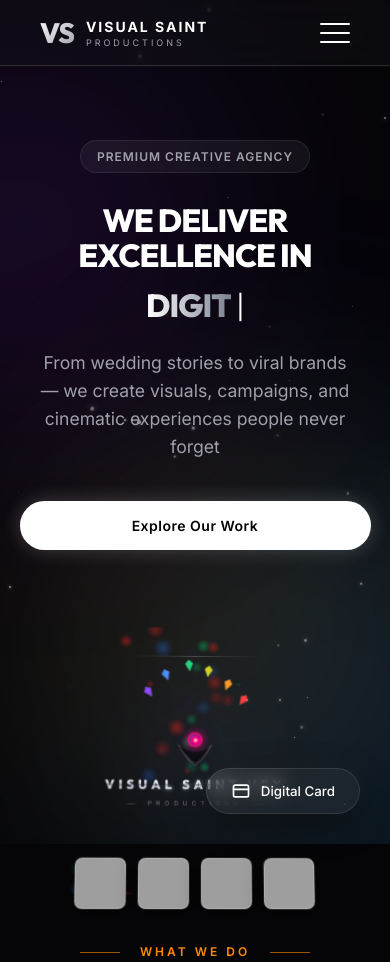
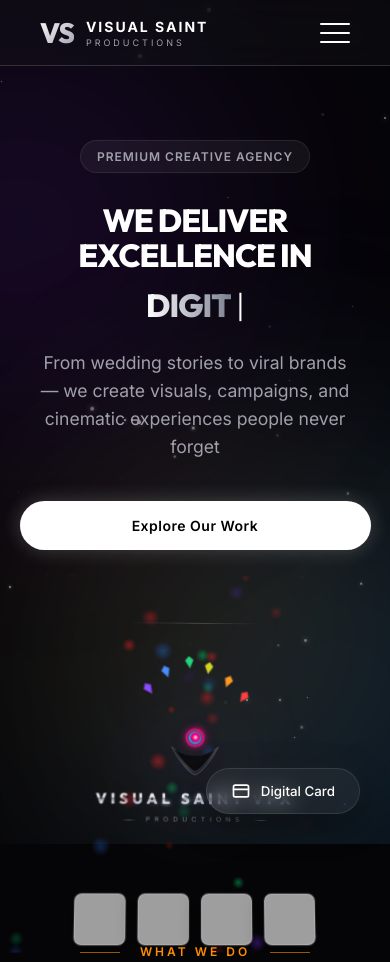
Before and after one commit to srinivas850/visualsaintvfx, a plain HTML site: page index.html in a window 390 px wide. Shown: the top 962 px of the page. Drawn offline with nearby package versions, Linux system fonts and the light colour scheme; grey boxes are pictures that could not be loaded.

Commit message:
style: Increase mobile logo size for high visual impact

```diff
--- a/css/cinematic-logo.css
+++ b/css/cinematic-logo.css
@@ -492,10 +492,46 @@
    14. RESPONSIVE — match existing breakpoints exactly
    ═══════════════════════════════════════════════════════════════════════ */
 @media (max-width: 900px) {
+    .vs-img-logo-wrap { width: 330px; height: 330px; }
+    .cin-icon-group { width: 140px; height: 125px; margin-bottom: 10px; }
+    .cin-v-shape { width: 70px; height: 60px; }
+    .cin-center-eye { width: 24px; height: 24px; }
+    .cin-shard { width: 14px; height: 20px; }
+    .cin-shard-1 { --final-x: -42px; --final-y: -44px; }
+    .cin-shard-2 { --final-x: -26px; --final-y: -60px; }
+    .cin-shard-3 { --final-x: -5px;  --final-y: -68px; }
+    .cin-shard-4 { --final-x: 12px;  --final-y: -64px; }
+    .cin-shard-5 { --final-x: 30px;  --final-y: -52px; }
+    .cin-shard-6 { --final-x: 44px;  --final-y: -38px; }
+    .cin-title { font-size: 24px; letter-spacing: 7px; }
+    .cin-productions { font-size: 10.5px; letter-spacing: 11px; }
+    .cin-tagline { font-size: 8.5px; letter-spacing: 4px; }
+    .cin-ambient-glow { width: 220px; height: 220px; }
+    .cin-dot { width: 6px; height: 6px; }
+}
+
+@media (max-width: 768px) {
+    .vs-img-logo-wrap { width: 310px; height: 310px; }
+    .cin-icon-group { width: 130px; height: 116px; }
+    .cin-v-shape { width: 66px; height: 56px; }
+    .cin-center-eye { width: 22px; height: 22px; }
+    .cin-shard { width: 13px; height: 18px; }
+    .cin-shard-1 { --final-x: -39px; --final-y: -41px; }
+    .cin-shard-2 { --final-x: -24px; --final-y: -56px; }
+    .cin-shard-3 { --final-x: -4px;  --final-y: -63px; }
+    .cin-shard-4 { --final-x: 11px;  --final-y: -59px; }
+    .cin-shard-5 { --final-x: 28px;  --final-y: -48px; }
+    .cin-shard-6 { --final-x: 41px;  --final-y: -35px; }
+    .cin-title { font-size: 22px; letter-spacing: 6px; }
+    .cin-productions { font-size: 9.5px; letter-spacing: 9px; }
+    .cin-tagline { font-size: 8px; letter-spacing: 3px; }
+}
+
+@media (max-width: 600px) {
     .vs-img-logo-wrap { width: 280px; height: 280px; }
-    .cin-icon-group { width: 120px; height: 110px; margin-bottom: 8px; }
+    .cin-icon-group { width: 125px; height: 110px; margin-bottom: 8px; }
     .cin-v-shape { width: 60px; height: 52px; }
-    .cin-center-eye { width: 22px; height: 22px; }
+    .cin-center-eye { width: 21px; height: 21px; }
     .cin-shard { width: 12px; height: 17px; }
     .cin-shard-1 { --final-x: -36px; --final-y: -38px; }
     .cin-shard-2 { --final-x: -22px; --final-y: -52px; }
@@ -503,48 +539,27 @@
     .cin-shard-4 { --final-x: 10px;  --final-y: -54px; }
     .cin-shard-5 { --final-x: 26px;  --final-y: -44px; }
     .cin-shard-6 { --final-x: 38px;  --final-y: -32px; }
-    .cin-title { font-size: 22px; letter-spacing: 7px; }
-    .cin-productions { font-size: 10px; letter-spacing: 10px; }
-    .cin-tagline { font-size: 8px; letter-spacing: 4px; }
-    .cin-ambient-glow { width: 200px; height: 200px; }
-    .cin-dot { width: 5px; height: 5px; }
-}
-
-@media (max-width: 768px) {
-    .vs-img-logo-wrap { width: 250px; height: 250px; }
-    .cin-icon-group { width: 110px; height: 100px; }
-    .cin-v-shape { width: 55px; height: 48px; }
-    .cin-title { font-size: 20px; letter-spacing: 6px; }
-    .cin-productions { font-size: 9px; letter-spacing: 9px; }
-    .cin-tagline { font-size: 7.5px; letter-spacing: 3px; }
-}
-
-@media (max-width: 600px) {
-    .vs-img-logo-wrap { width: 200px; height: 200px; }
-    .cin-icon-group { width: 90px; height: 80px; margin-bottom: 6px; }
-    .cin-v-shape { width: 44px; height: 38px; }
-    .cin-center-eye { width: 18px; height: 18px; }
-    .cin-shard { width: 10px; height: 14px; }
-    .cin-shard-1 { --final-x: -28px; --final-y: -30px; }
-    .cin-shard-2 { --final-x: -17px; --final-y: -40px; }
-    .cin-shard-3 { --final-x: -3px;  --final-y: -46px; }
-    .cin-shard-4 { --final-x: 8px;   --final-y: -42px; }
-    .cin-shard-5 { --final-x: 20px;  --final-y: -34px; }
-    .cin-shard-6 { --final-x: 30px;  --final-y: -25px; }
-    .cin-title { font-size: 16px; letter-spacing: 5px; }
-    .cin-productions { font-size: 7.5px; letter-spacing: 7px; }
+    .cin-title { font-size: 18px; letter-spacing: 5px; }
+    .cin-productions { font-size: 8px; letter-spacing: 7px; }
     .cin-productions::before,
     .cin-productions::after { width: 16px; }
-    .cin-tagline { font-size: 6.5px; letter-spacing: 2.5px; }
-    .cin-ambient-glow { width: 140px; height: 140px; }
+    .cin-tagline { font-size: 7px; letter-spacing: 2.5px; }
+    .cin-ambient-glow { width: 160px; height: 160px; }
 }
 
 @media (max-width: 420px) {
-    .vs-img-logo-wrap { width: 170px; height: 170px; }
-    .cin-icon-group { width: 76px; height: 68px; margin-bottom: 4px; }
-    .cin-v-shape { width: 38px; height: 32px; }
-    .cin-center-eye { width: 15px; height: 15px; }
-    .cin-title { font-size: 13px; letter-spacing: 4px; }
-    .cin-productions { font-size: 6.5px; letter-spacing: 5px; }
-    .cin-tagline { font-size: 5.5px; letter-spacing: 2px; }
+    .vs-img-logo-wrap { width: 240px; height: 240px; }
+    .cin-icon-group { width: 110px; height: 96px; margin-bottom: 6px; }
+    .cin-v-shape { width: 52px; height: 45px; }
+    .cin-center-eye { width: 19px; height: 19px; }
+    .cin-shard { width: 10.5px; height: 15px; }
+    .cin-shard-1 { --final-x: -30px; --final-y: -32px; }
+    .cin-shard-2 { --final-x: -18px; --final-y: -44px; }
+    .cin-shard-3 { --final-x: -3px;  --final-y: -49px; }
+    .cin-shard-4 { --final-x: 8px;   --final-y: -46px; }
+    .cin-shard-5 { --final-x: 22px;  --final-y: -38px; }
+    .cin-shard-6 { --final-x: 32px;  --final-y: -27px; }
+    .cin-title { font-size: 15px; letter-spacing: 4px; }
+    .cin-productions { font-size: 7px; letter-spacing: 5px; }
+    .cin-tagline { font-size: 6px; letter-spacing: 2px; }
 }
```
